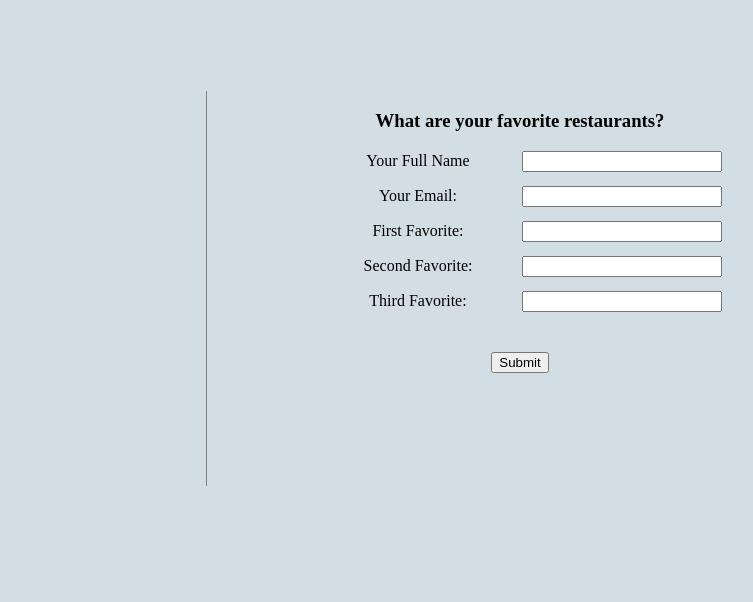
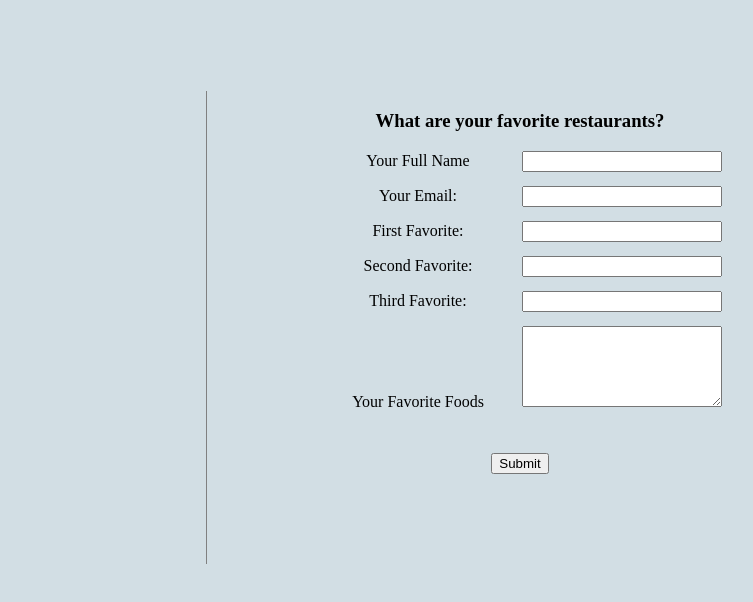
Before and after one commit to mmorgan86/favorite_restaurants, a plain HTML site: page index.html in a window 1280 px wide. Shown: the part 921-1523 px from the top of the page, 439-1192 px from the left. Before the commit the page ends 1486 px from the top, so only its background shows below. Drawn offline with Linux system fonts and the light colour scheme.

Commit message:
fixed bullet points for mobile viewing

```diff
--- a/index.html
+++ b/index.html
@@ -119,7 +119,16 @@
         height: auto;
         width: auto;
       }
-    }
+
+  /* bullet points style */
+      li {
+        list-style-type: disc;
+        position: static;
+        text-align: center;
+        left: 15%;
+      }
+
+   }
 
 /* Form Style */
     form {
@@ -131,6 +140,11 @@
       display: inline-block;
       width: 15em;
       margin-bottom: 1em;
+    }
+
+    textarea {
+      display: inline-block;
+      width: 15em;
     }
 
     label {
@@ -215,7 +229,7 @@
       </div>
       <div class="restaurantLink">
         <div class="card_left">
-          <form action="favorite_restaurants.html" method="post">
+          <form action="favorite_restaurants.html" method="get">
             <h3>What are your favorite restaurants?</h3>
             <div>
               <label for="name">Your Full Name</label>
@@ -237,6 +251,10 @@
               <label for="food3">Third Favorite:</label>
               <input id="food3" type="text">
             </div>
+            <div>
+              <label for="message">Your Favorite Foods</label>
+              <textarea id="message" rows="5"></textarea>
+            </div>
             <button type="submit">Submit</button>
           </form>
         </div>
```
